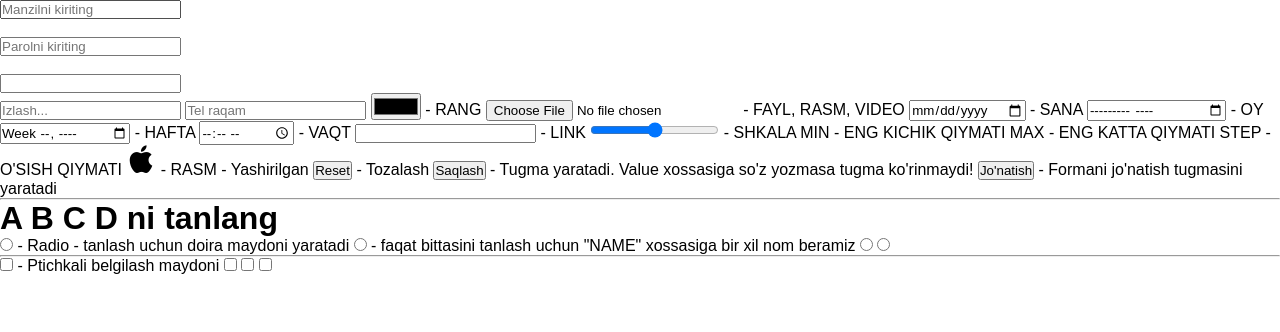
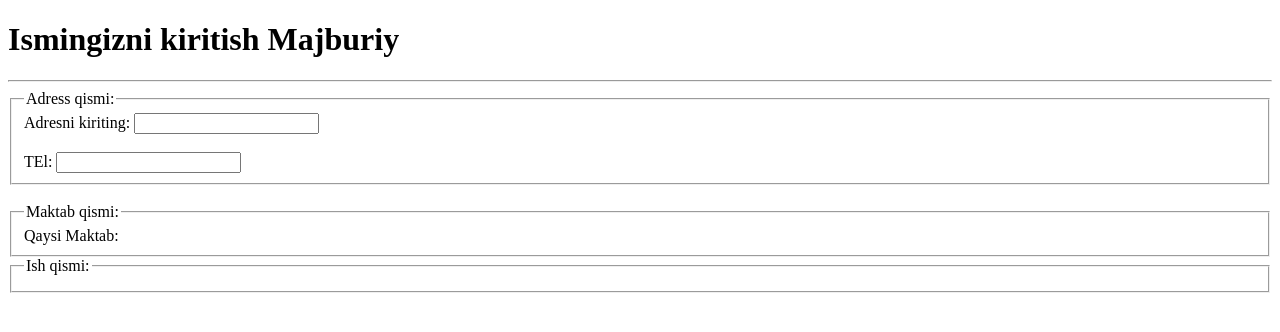
Before and after one commit to mealter/Tellus, a plain HTML site: page index3.html in a window 1280 px wide. Drawn offline with Linux system fonts and the light colour scheme.

Commit message:
index 3 yangilik

```diff
--- a/index3.html
+++ b/index3.html
@@ -4,48 +4,28 @@
     <meta charset="UTF-8">
     <meta name="viewport" content="width=device-width, initial-scale=1.0">
     <title>Document</title>
-    <link rel="stylesheet" href="style.css">
 </head>
 <body>
+    <h1>Ismingizni kiritish Majburiy</h1>
+    <hr>
     <form action="">
-        <input type="text" placeholder="Manzilni kiriting" >
-        <br><br>
-        <input type="password" placeholder="Parolni kiriting">
-        <br><br>
-        <input type="email" name="" id="">
-        <br>
-        <input type="search" placeholder="Izlash...">
-        <input type="tel" placeholder="Tel raqam">
-        <input type="color" name="" id=""> - RANG
-        <input type="file" name="" id=""> - FAYL, RASM, VIDEO
-        <input type="date" name="" id=""> - SANA
-        <input type="month"> - OY
-        <input type="week"> - HAFTA
-        <input type="time"> - VAQT
-        <input type="url"> - LINK
-        <input type="range" min="0" max="100" step="50"> - SHKALA
-        MIN - ENG KICHIK QIYMATI
-        MAX - ENG KATTA QIYMATI
-        STEP - O'SISH QIYMATI
-        <input type="image" src="img/apple.png"> - RASM
-        <input type="hidden"> - Yashirilgan
-        <input type="reset"> - Tozalash
-        <input type="button" value="Saqlash"> - Tugma yaratadi.
-        Value xossasiga so'z yozmasa tugma ko'rinmaydi!
-        <input type="submit" value="Jo'natish"> - Formani jo'natish
-        tugmasini yaratadi
-        <hr>
-        <h1>A B C D ni tanlang</h1>
-        <input type="radio" name="test"> - Radio - tanlash uchun doira maydoni yaratadi
-        <input type="radio" name="test"> - faqat bittasini tanlash uchun "NAME" xossasiga bir xil nom beramiz
-        <input type="radio" name="test">
-        <input type="radio" name="test">
-        <hr>
-        <input type="checkbox"> - Ptichkali belgilash maydoni
-        <input type="checkbox">
-        <input type="checkbox">
-        <input type="checkbox">
-    </form >
+       <fieldset>
+            <legend>Adress qismi:</legend>
+            <label for="">Adresni kiriting:</label>
+            <input type="text">
+            <br><br>
+            <label for="">TEl:</label>
+            <input type="text">
+       </fieldset>
+       <br>
+       <fieldset>
+            <legend>Maktab qismi:</legend>
+            <label for="">Qaysi Maktab:</label>
+       </fieldset>
+       <fieldset>
+            <legend>Ish qismi:</legend>
+       </fieldset>
+    </form>
 
 </body>
 </html>
```
